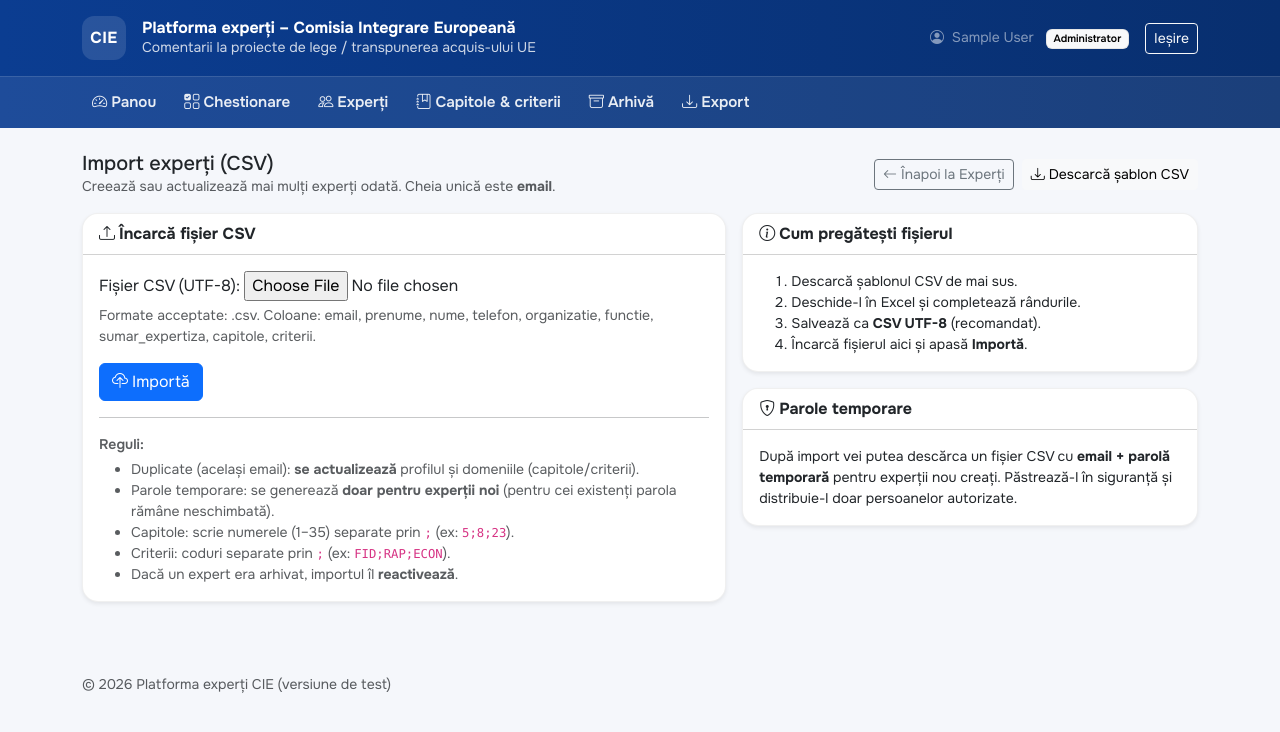
After one commit to spatarum/cie-platforma, a Django app: page /administrare/import/experti/ in a window 1280 px wide. The commit adds this page. Shown: the top 732 px of the page. Run offline with Django 4.2, Linux system fonts and the light colour scheme; the visitor is signed in with stand-in values (Sample User, id 1).

Commit message:
Add files via upload

```diff
--- a/portal/forms.py
+++ b/portal/forms.py
@@ -285,3 +285,10 @@ class RaspunsChestionarForm(forms.Form):
             answer, _ = Answer.objects.get_or_create(submission=self.submission, question=q)
             answer.text = text[:1500]
             answer.save()
+
+
+class ExpertImportCSVForm(forms.Form):
+    fisier = forms.FileField(
+        label="Fișier CSV (UTF-8)",
+        help_text="Formate acceptate: .csv. Coloane: email, prenume, nume, telefon, organizatie, functie, sumar_expertiza, capitole, criterii.",
+    )
--- a/portal/urls.py
+++ b/portal/urls.py
@@ -35,6 +35,13 @@ urlpatterns = [
     path("administrare/experti/<int:pk>/arhivare/", views.admin_expert_arhivare, name="admin_expert_arhivare"),
     path("administrare/experti/<int:pk>/restabilire/", views.admin_expert_restabilire, name="admin_expert_restabilire"),
 
+    # Import experți (CSV)
+    path("administrare/import/experti/", views.admin_expert_import, name="admin_expert_import"),
+    path("administrare/import/experti/template/", views.admin_expert_import_template, name="admin_expert_import_template"),
+    path("administrare/import/rulari/<int:pk>/", views.admin_import_run_detail, name="admin_import_run_detail"),
+    path("administrare/import/rulari/<int:pk>/raport.csv", views.admin_import_run_report_csv, name="admin_import_run_report_csv"),
+    path("administrare/import/rulari/<int:pk>/credentiale.csv", views.admin_import_run_credentials_csv, name="admin_import_run_credentials_csv"),
+
     path("administrare/referinte/", views.admin_referinte, name="admin_referinte"),
     path("administrare/capitole/<int:pk>/", views.admin_capitol_dashboard, name="admin_capitol_dashboard"),
     path("administrare/criterii/<int:pk>/", views.admin_criteriu_dashboard, name="admin_criteriu_dashboard"),
--- a/portal/views.py
+++ b/portal/views.py
@@ -1,16 +1,22 @@
 from __future__ import annotations
+
+import csv
+import io
+import secrets
+import re
 
 from django.contrib import messages
 from django.contrib.auth.decorators import login_required, user_passes_test
 from django.contrib.auth.models import User
+from django.db import transaction
 from django.db.models import Q
 from django.http import Http404, HttpResponse
 from django.shortcuts import get_object_or_404, redirect, render
 from django.utils import timezone
 
 from .exports import export_csv, export_pdf, export_xlsx
-from .forms import ChestionarForm, ExpertCreateForm, ExpertUpdateForm, RaspunsChestionarForm
-from .models import Answer, Chapter, Criterion, ExpertProfile, Question, Questionnaire, Submission
+from .forms import ChestionarForm, ExpertCreateForm, ExpertUpdateForm, ExpertImportCSVForm, RaspunsChestionarForm
+from .models import Answer, Chapter, Criterion, ExpertProfile, ImportRun, Question, Questionnaire, Submission
 from .utils import group_chapters_by_cluster
 
 
@@ -250,6 +256,274 @@ def admin_questionnaire_edit(request, pk: int):
 def admin_expert_list(request):
     experti = User.objects.filter(is_staff=False, is_active=True).order_by("last_name", "first_name")
     return render(request, "portal/admin_experti_list.html", {"experti": experti})
+
+
+# -------------------- IMPORT experți (CSV) --------------------
+
+
+@user_passes_test(is_admin)
+def admin_expert_import_template(request):
+    """Descarcă șablon CSV pentru import experți."""
+    content = (
+        "email,prenume,nume,telefon,organizatie,functie,sumar_expertiza,capitole,criterii\n"
+        "ana.popa@example.com,Ana,Popa,+37369123456,Parlament,Consilier,achiziții publice și concurență,5;8,FID;RAP\n"
+    )
+    resp = HttpResponse(content, content_type="text/csv; charset=utf-8")
+    resp["Content-Disposition"] = 'attachment; filename="template_import_experti.csv"'
+    return resp
+
+
+def _parse_capitole(raw: str):
+    raw = (raw or "").strip()
+    if not raw:
+        return []
+    # Permitem separatori ; , |
+    raw = raw.replace("|", ";").replace(",", ";")
+    nums = set()
+    for token in [t.strip() for t in raw.split(";") if t.strip()]:
+        m = re.search(r"(\d{1,2})", token)
+        if not m:
+            raise ValueError(f"Capitol invalid: '{token}'")
+        nums.add(int(m.group(1)))
+    chapters = list(Chapter.objects.filter(numar__in=sorted(nums)))
+    found = set([c.numar for c in chapters])
+    missing = sorted(list(nums - found))
+    if missing:
+        raise ValueError(f"Capitole inexistente: {', '.join(str(x) for x in missing)}")
+    return chapters
+
+
+def _parse_criterii(raw: str):
+    raw = (raw or "").strip()
+    if not raw:
+        return []
+    raw = raw.replace("|", ";").replace(",", ";")
+    codes = []
+    for token in [t.strip() for t in raw.split(";") if t.strip()]:
+        codes.append(token.upper())
+    qs = list(Criterion.objects.filter(cod__in=codes))
+    found = set([c.cod.upper() for c in qs])
+    missing = [c for c in codes if c not in found]
+    if missing:
+        raise ValueError(f"Criterii inexistente: {', '.join(missing)}")
+    # păstrăm ordinea din fișier
+    by_code = {c.cod.upper(): c for c in qs}
+    return [by_code[c] for c in codes]
+
+
+@user_passes_test(is_admin)
+def admin_expert_import(request):
+    """Importă experți din CSV.
+
+    - Cheia unică: email
+    - Duplicate: se actualizează (update)
+    - Parole: se generează doar pentru utilizatorii noi (opțiunea A)
+    """
+
+    if request.method == "POST":
+        form = ExpertImportCSVForm(request.POST, request.FILES)
+        if form.is_valid():
+            f = form.cleaned_data["fisier"]
+            filename = getattr(f, 'name', '') or ''
+
+            try:
+                raw_bytes = f.read()
+                text_csv = raw_bytes.decode("utf-8-sig")
+            except Exception:
+                messages.error(request, "Fișierul nu poate fi citit. Te rog salvează-l ca CSV UTF-8 și reîncearcă.")
+                return redirect("admin_expert_import")
+
+            reader = csv.DictReader(io.StringIO(text_csv))
+            required = {"email", "prenume", "nume"}
+            headers = set([h.strip() for h in (reader.fieldnames or [])])
+            if not required.issubset(headers):
+                messages.error(
+                    request,
+                    "Lipsesc coloane obligatorii. Fișierul trebuie să conțină cel puțin: email, prenume, nume.",
+                )
+                return redirect("admin_expert_import")
+
+            report_rows = []
+            cred_rows = []
+            nr_create = nr_update = nr_error = 0
+
+            for idx, row in enumerate(reader, start=2):
+                email = (row.get("email") or "").strip().lower()
+                prenume = (row.get("prenume") or "").strip()
+                nume = (row.get("nume") or "").strip()
+
+                if not email:
+                    nr_error += 1
+                    report_rows.append((idx, "", "ERROR", "Lipsește email"))
+                    continue
+                if not prenume or not nume:
+                    nr_error += 1
+                    report_rows.append((idx, email, "ERROR", "Lipsește prenume sau nume"))
+                    continue
+
+                telefon = (row.get("telefon") or "").strip()
+                organizatie = (row.get("organizatie") or "").strip()
+                functie = (row.get("functie") or "").strip()
+                sumar = (row.get("sumar_expertiza") or "").strip()
+                raw_caps = (row.get("capitole") or "").strip()
+                raw_cr = (row.get("criterii") or "").strip()
+
+                try:
+                    capitole = _parse_capitole(raw_caps)
+                    criterii = _parse_criterii(raw_cr)
+                except Exception as e:
+                    nr_error += 1
+                    report_rows.append((idx, email, "ERROR", str(e)))
+                    continue
+
+                # găsim utilizator existent
+                existing = (
+                    User.objects.filter(username=email).first()
+                    or User.objects.filter(email=email).first()
+                )
+
+                try:
+                    with transaction.atomic():
+                        if existing:
+                            if existing.is_staff:
+                                raise ValueError("Email-ul aparține unui administrator; rândul a fost ignorat.")
+
+                            existing.username = email
+                            existing.email = email
+                            existing.first_name = prenume
+                            existing.last_name = nume
+                            existing.is_staff = False
+                            existing.is_active = True
+                            existing.save()
+
+                            profil = _get_or_create_profile(existing)
+                            profil.telefon = telefon
+                            profil.organizatie = organizatie
+                            profil.functie = functie
+                            profil.sumar_expertiza = sumar
+                            # dacă era arhivat, îl reactivăm
+                            profil.arhivat = False
+                            profil.arhivat_la = None
+                            profil.save()
+                            profil.capitole.set(capitole)
+                            profil.criterii.set(criterii)
+
+                            nr_update += 1
+                            report_rows.append((idx, email, "UPDATED", "Actualizat"))
+
+                        else:
+                            parola = secrets.token_urlsafe(10)
+                            user = User.objects.create_user(
+                                username=email,
+                                email=email,
+                                password=parola,
+                                first_name=prenume,
+                                last_name=nume,
+                            )
+                            user.is_staff = False
+                            user.is_active = True
+                            user.save()
+
+                            profil = _get_or_create_profile(user)
+                            profil.telefon = telefon
+                            profil.organizatie = organizatie
+                            profil.functie = functie
+                            profil.sumar_expertiza = sumar
+                            profil.arhivat = False
+                            profil.arhivat_la = None
+                            profil.save()
+                            profil.capitole.set(capitole)
+                            profil.criterii.set(criterii)
+
+                            nr_create += 1
+                            cred_rows.append((email, parola))
+                            report_rows.append((idx, email, "CREATED", "Creat"))
+
+                except Exception as e:
+                    nr_error += 1
+                    report_rows.append((idx, email, "ERROR", str(e)))
+
+            # Construim CSV-urile pentru download
+            rep_buf = io.StringIO()
+            rep_w = csv.writer(rep_buf)
+            rep_w.writerow(["rand", "email", "status", "mesaj"])
+            rep_w.writerows(report_rows)
+
+            cred_buf = io.StringIO()
+            cred_w = csv.writer(cred_buf)
+            cred_w.writerow(["email", "parola_temporara"])
+            cred_w.writerows(cred_rows)
+
+            run = ImportRun.objects.create(
+                kind=ImportRun.KIND_EXPERTI,
+                creat_de=request.user,
+                nume_fisier=filename,
+                nr_create=nr_create,
+                nr_actualizate=nr_update,
+                nr_erori=nr_error,
+                raport_csv=rep_buf.getvalue(),
+                cred_csv=cred_buf.getvalue() if cred_rows else "",
+            )
+
+            messages.success(
+                request,
+                f"Import finalizat. Creați: {nr_create}, Actualizați: {nr_update}, Erori: {nr_error}.",
+            )
+            return redirect("admin_import_run_detail", pk=run.pk)
+
+    else:
+        form = ExpertImportCSVForm()
+
+    return render(
+        request,
+        "portal/admin_import_experti.html",
+        {
+            "form": form,
+        },
+    )
+
+
+@user_passes_test(is_admin)
+def admin_import_run_detail(request, pk: int):
+    run = get_object_or_404(ImportRun, pk=pk)
+
+    # extragem erorile (max 30) pentru afișaj
+    errors_preview = []
+    if run.raport_csv:
+        r = csv.DictReader(io.StringIO(run.raport_csv))
+        for row in r:
+            if (row.get("status") or "").upper() == "ERROR":
+                errors_preview.append(row)
+            if len(errors_preview) >= 30:
+                break
+
+    return render(
+        request,
+        "portal/admin_import_run_detail.html",
+        {
+            "run": run,
+            "errors_preview": errors_preview,
+            "has_credentials": bool(run.cred_csv),
+        },
+    )
+
+
+@user_passes_test(is_admin)
+def admin_import_run_report_csv(request, pk: int):
+    run = get_object_or_404(ImportRun, pk=pk)
+    resp = HttpResponse(run.raport_csv or "", content_type="text/csv; charset=utf-8")
+    ts = run.creat_la.strftime("%Y%m%d_%H%M")
+    resp["Content-Disposition"] = f'attachment; filename="raport_import_experti_{ts}.csv"'
+    return resp
+
+
+@user_passes_test(is_admin)
+def admin_import_run_credentials_csv(request, pk: int):
+    run = get_object_or_404(ImportRun, pk=pk)
+    resp = HttpResponse(run.cred_csv or "", content_type="text/csv; charset=utf-8")
+    ts = run.creat_la.strftime("%Y%m%d_%H%M")
+    resp["Content-Disposition"] = f'attachment; filename="credentiale_experti_{ts}.csv"'
+    return resp
 
 @user_passes_test(is_admin)
 def admin_expert_create(request):
--- a/templates/portal/admin_experti_list.html
+++ b/templates/portal/admin_experti_list.html
@@ -10,6 +10,7 @@
   </div>
   <div class="d-flex gap-2">
     <a class="btn btn-outline-secondary btn-sm" href="{% url 'admin_arhiva' %}"><i class="bi bi-archive me-1"></i>Arhivă</a>
+    <a class="btn btn-outline-primary btn-sm" href="{% url 'admin_expert_import' %}"><i class="bi bi-upload me-1"></i>Import CSV</a>
     <a class="btn btn-primary btn-sm" href="{% url 'admin_expert_create' %}"><i class="bi bi-person-plus me-1"></i>Expert nou</a>
   </div>
 </div>
--- /dev/null
+++ b/templates/portal/admin_import_experti.html
@@ -0,0 +1,70 @@
+{% extends 'portal/base.html' %}
+
+{% block title %}Import experți (CSV) | Administrare{% endblock %}
+
+{% block content %}
+<div class="d-flex align-items-center justify-content-between mb-3">
+  <div>
+    <h1 class="h5 mb-0">Import experți (CSV)</h1>
+    <div class="text-muted small">Creează sau actualizează mai mulți experți odată. Cheia unică este <strong>email</strong>.</div>
+  </div>
+  <div class="d-flex gap-2">
+    <a class="btn btn-outline-secondary btn-sm" href="{% url 'admin_experti_list' %}"><i class="bi bi-arrow-left me-1"></i>Înapoi la Experți</a>
+    <a class="btn btn-light btn-sm" href="{% url 'admin_expert_import_template' %}"><i class="bi bi-download me-1"></i>Descarcă șablon CSV</a>
+  </div>
+</div>
+
+<div class="row g-3">
+  <div class="col-lg-7">
+    <div class="card shadow-sm gov-card">
+      <div class="card-header bg-white"><strong><i class="bi bi-upload me-1"></i>Încarcă fișier CSV</strong></div>
+      <div class="card-body">
+        <form method="post" enctype="multipart/form-data">
+          {% csrf_token %}
+          <div class="mb-3">
+            {{ form.fisier.label_tag }}
+            {{ form.fisier }}
+            {% if form.fisier.help_text %}<div class="form-text">{{ form.fisier.help_text }}</div>{% endif %}
+            {% for error in form.fisier.errors %}<div class="text-danger small">{{ error }}</div>{% endfor %}
+          </div>
+          <button class="btn btn-primary" type="submit"><i class="bi bi-cloud-upload me-1"></i>Importă</button>
+        </form>
+
+        <hr />
+        <div class="small text-muted">
+          <div class="fw-semibold mb-1">Reguli:</div>
+          <ul class="mb-0">
+            <li>Duplicate (același email): <strong>se actualizează</strong> profilul și domeniile (capitole/criterii).</li>
+            <li>Parole temporare: se generează <strong>doar pentru experții noi</strong> (pentru cei existenți parola rămâne neschimbată).</li>
+            <li>Capitole: scrie numerele (1–35) separate prin <code>;</code> (ex: <code>5;8;23</code>).</li>
+            <li>Criterii: coduri separate prin <code>;</code> (ex: <code>FID;RAP;ECON</code>).</li>
+            <li>Dacă un expert era arhivat, importul îl <strong>reactivează</strong>.</li>
+          </ul>
+        </div>
+      </div>
+    </div>
+  </div>
+
+  <div class="col-lg-5">
+    <div class="card shadow-sm gov-card">
+      <div class="card-header bg-white"><strong><i class="bi bi-info-circle me-1"></i>Cum pregătești fișierul</strong></div>
+      <div class="card-body small">
+        <ol class="mb-0">
+          <li>Descarcă șablonul CSV de mai sus.</li>
+          <li>Deschide-l în Excel și completează rândurile.</li>
+          <li>Salvează ca <strong>CSV UTF-8</strong> (recomandat).</li>
+          <li>Încarcă fișierul aici și apasă <strong>Importă</strong>.</li>
+        </ol>
+      </div>
+    </div>
+
+    <div class="card shadow-sm gov-card mt-3">
+      <div class="card-header bg-white"><strong><i class="bi bi-shield-lock me-1"></i>Parole temporare</strong></div>
+      <div class="card-body small">
+        După import vei putea descărca un fișier CSV cu <strong>email + parolă temporară</strong> pentru experții nou creați.
+        Păstrează-l în siguranță și distribuie-l doar persoanelor autorizate.
+      </div>
+    </div>
+  </div>
+</div>
+{% endblock %}
```
Also changed, not shown: portal/models.py (+36 -0 lines), templates/portal/admin_import_run_detail.html (added, +86 -0 lines), portal/migrations/0006_import_run.py (added).
